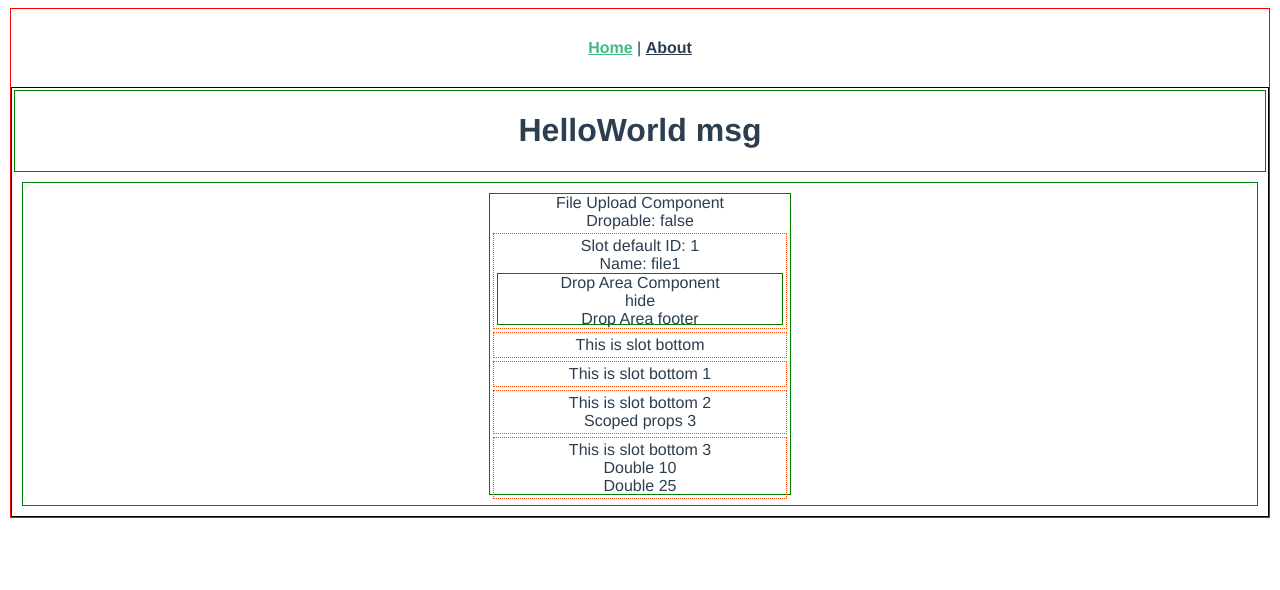
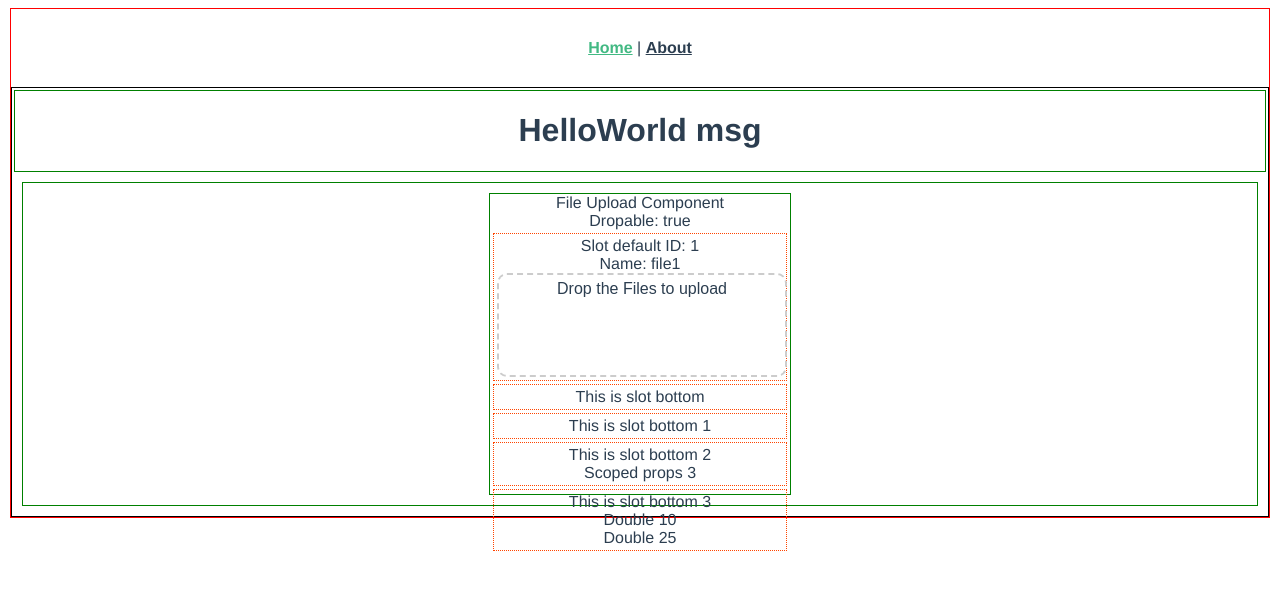
Before and after one commit to bibin-john/vue, a Vue app: page /#/ in a window 1280 px wide. Shown: the top 590 px of the page. Built offline with nearby package versions, Linux system fonts and the light colour scheme.

Commit message:
file handlng

```diff
--- a/package.json
+++ b/package.json
@@ -9,6 +9,7 @@
     "lint": "vue-cli-service lint"
   },
   "dependencies": {
+    "axios": "^0.19.2",
     "core-js": "^3.6.5",
     "vue": "^2.6.11",
     "vue-router": "^3.2.0",
--- a/src/components/DropArea.vue
+++ b/src/components/DropArea.vue
@@ -1,22 +1,136 @@
 <template>
-  <div class="droparea">
-    Drop Area Component <br />
-    {{ configsDropArea.droparea }}
-    <br />
-    <slot name="footer"></slot>
+  <div
+    class="droparea"
+    :class="setClasses"
+    @dragover.prevent="dragOver"
+    @dragleave.prevent="dragLeave"
+    @drop.prevent="drop($event)"
+  >
+    <div class="droparea-title">Drop the Files to upload</div>
+    <div class="file-list-container">
+      <div class="file-list-wrapper" v-for="file in fileList" :key="file.name">
+        <span class="file-list-item"
+          >{{ file.name }}
+          <span class="close-icon" @click="removeItem(file.name)"></span
+        ></span>
+      </div>
+    </div>
   </div>
 </template>
 <script>
+import axios from "axios";
 export default {
+  name: "DropArea",
+  data() {
+    return {
+      isDragging: false,
+      wrongFile: false,
+      fileList: []
+    };
+  },
+  computed: {
+    setClasses() {
+      return { isDragging: this.isDragging };
+    }
+  },
   props: {
     configsDropArea: {}
   },
-  methods: {}
+  methods: {
+    dragOver() {
+      this.isDragging = true;
+    },
+    dragLeave() {
+      this.isDragging = false;
+    },
+    async drop(e) {
+      let dropedFiles = [...e.dataTransfer.files];
+      let promises = [];
+      dropedFiles.forEach(file => {
+        promises.push(this.getFileDetails(file));
+      });
+      let dropedFileList = await Promise.all(promises);
+      this.fileList = this.fileList.concat(dropedFileList);
+      this.isDragging = false;
+      this.uploadToServer();
+    },
+    getFileDetails(file) {
+      const reader = new FileReader();
+      return new Promise(resolve => {
+        reader.onload = ev => {
+          resolve({
+            name: file.name,
+            size: file.size,
+            type: file.type,
+            content: ev.target.result
+          });
+        };
+        reader.readAsDataURL(file);
+      });
+    },
+    removeItem(name) {
+      this.fileList = this.fileList.filter(item => item.name !== name);
+    },
+    uploadToServer() {
+      var formData = new FormData();
+      this.fileList.forEach(file => {
+        formData.append("uploads[]", file.content, file.name);
+      });
+      axios({
+        method: "post",
+        url: "http://localhost:8081/upload",
+        data: formData,
+        headers: { "Content-Type": "multipart/form-data" }
+      })
+        .then(function(response) {
+          console.log(response);
+        })
+        .catch(function(response) {
+          console.log(response);
+        });
+    }
+  }
 };
 </script>
 <style scoped>
 .droparea {
-  border: green 1px solid;
-  height: 50px;
+  width: 100%;
+  height: 100%;
+  border: 2px dashed #ccc;
+  border-radius: 10px;
+  font-family: sans-serif;
+  min-width: 100px;
+  min-height: 100px;
+}
+.droparea-title {
+  padding: 5px;
+}
+.isDragging {
+  background-color: rgb(110, 110, 110);
+  color: white;
+}
+.file-list-container {
+  padding: 3px;
+}
+.file-list-wrapper {
+  display: flex;
+  align-items: center;
+  justify-content: left;
+  padding: 3px;
+}
+.file-list-item {
+  padding: 3px 5px 3px 10px;
+  background-color: #efecec;
+  border-radius: 10px;
+}
+.close-icon {
+  font-size: 15px;
+  color: #f34545;
+  margin-bottom: 11px;
+  transition: color 0.2s ease-out;
+  cursor: pointer;
+}
+.close-icon:after {
+  content: "×";
 }
 </style>
--- a/src/views/Home.vue
+++ b/src/views/Home.vue
@@ -10,10 +10,8 @@
           <br />
           Name: {{ file.name }}
           <br />
-          <drop-area :configsDropArea="daconfigs">
-            <template #footer>
-              Drop Area footer
-            </template>
+
+          <drop-area :configsDropArea="daconfigs" v-if="fuconfigs.dropable">
           </drop-area>
         </div>
       </template>
@@ -60,7 +58,7 @@ export default {
   },
   data: function() {
     return {
-      fuconfigs: { dropable: false },
+      fuconfigs: { dropable: true },
       daconfigs: { droparea: "hide" }
     };
   }
```
Also changed, not shown: 1 other file (tests, documents, lock files or other folders).
